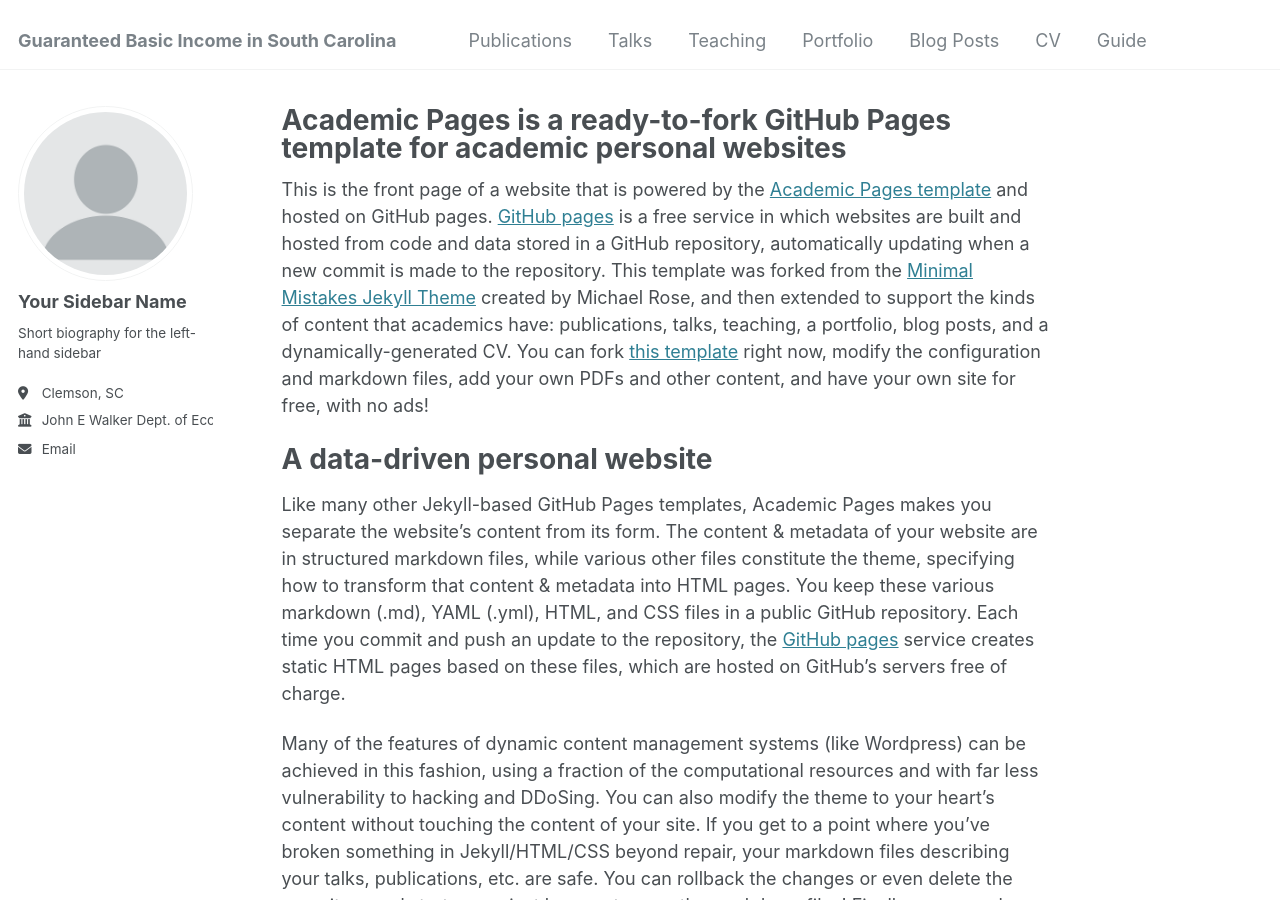
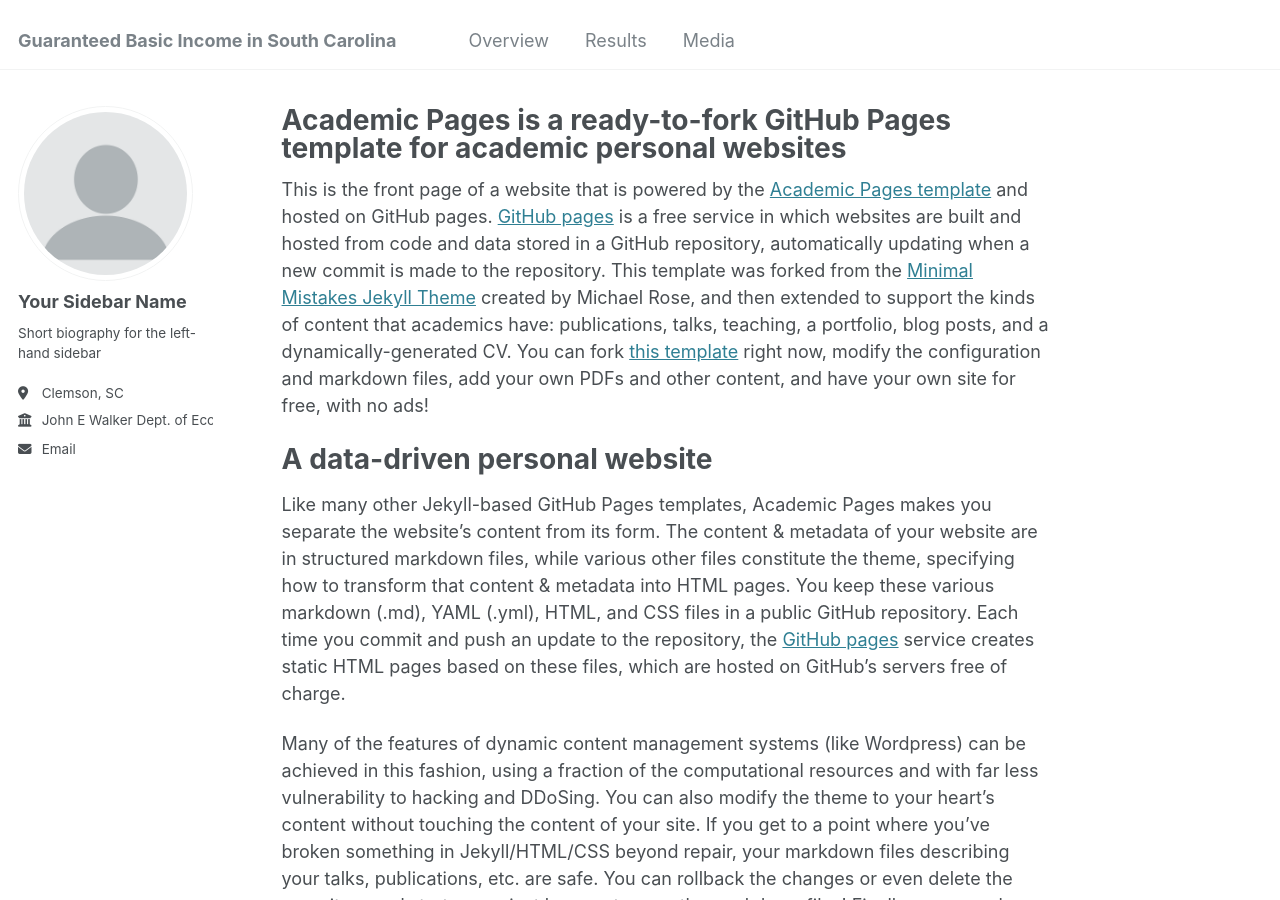
Before and after one commit to ruralgbi/ruralgbi.github.io, a Jekyll site: the page built from _pages/about.md, in a window 1280 px wide and 900 px high. Built offline with Jekyll 4.4.1, drawn with Linux system fonts in a browser that asks for light colours.

Commit message:
Update navigation.yml

```diff
--- a/_data/navigation.yml
+++ b/_data/navigation.yml
@@ -5,23 +5,11 @@
 # prevent it from being included in the site.
 
 main:
-  - title: "Publications"
-    url: /publications/
+  - title: "Overview"
+    url: /overview/
 
-  - title: "Talks"
-    url: /talks/
+  - title: "Results"
+    url: /results/
 
-  - title: "Teaching"
-    url: /teaching/
-
-  - title: "Portfolio"
-    url: /portfolio/
-
-  - title: "Blog Posts"
-    url: /year-archive/
-
-  - title: "CV"
-    url: /cv/
-
-  - title: "Guide"
-    url: /markdown/
+  - title: "Media"
+    url: /media/
```
